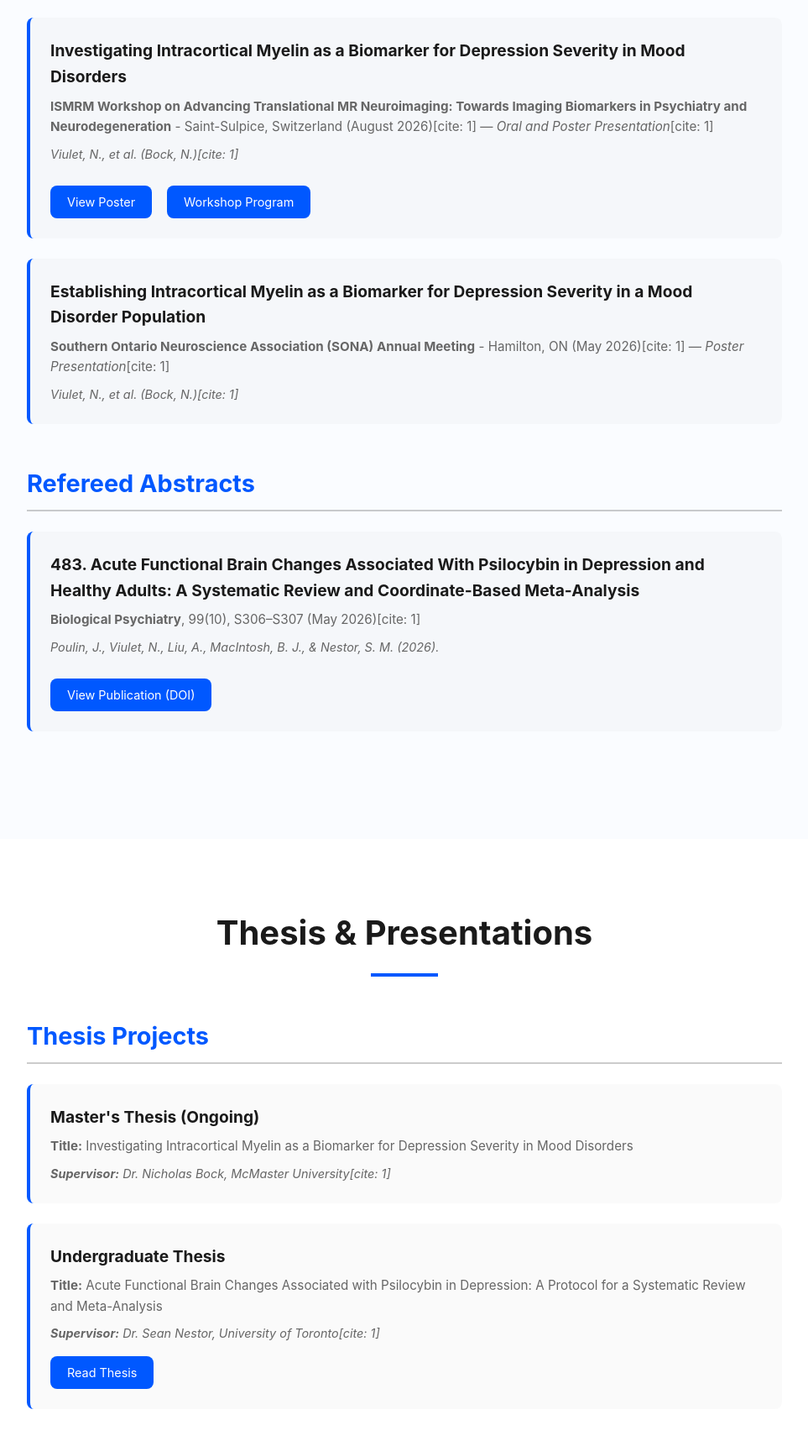
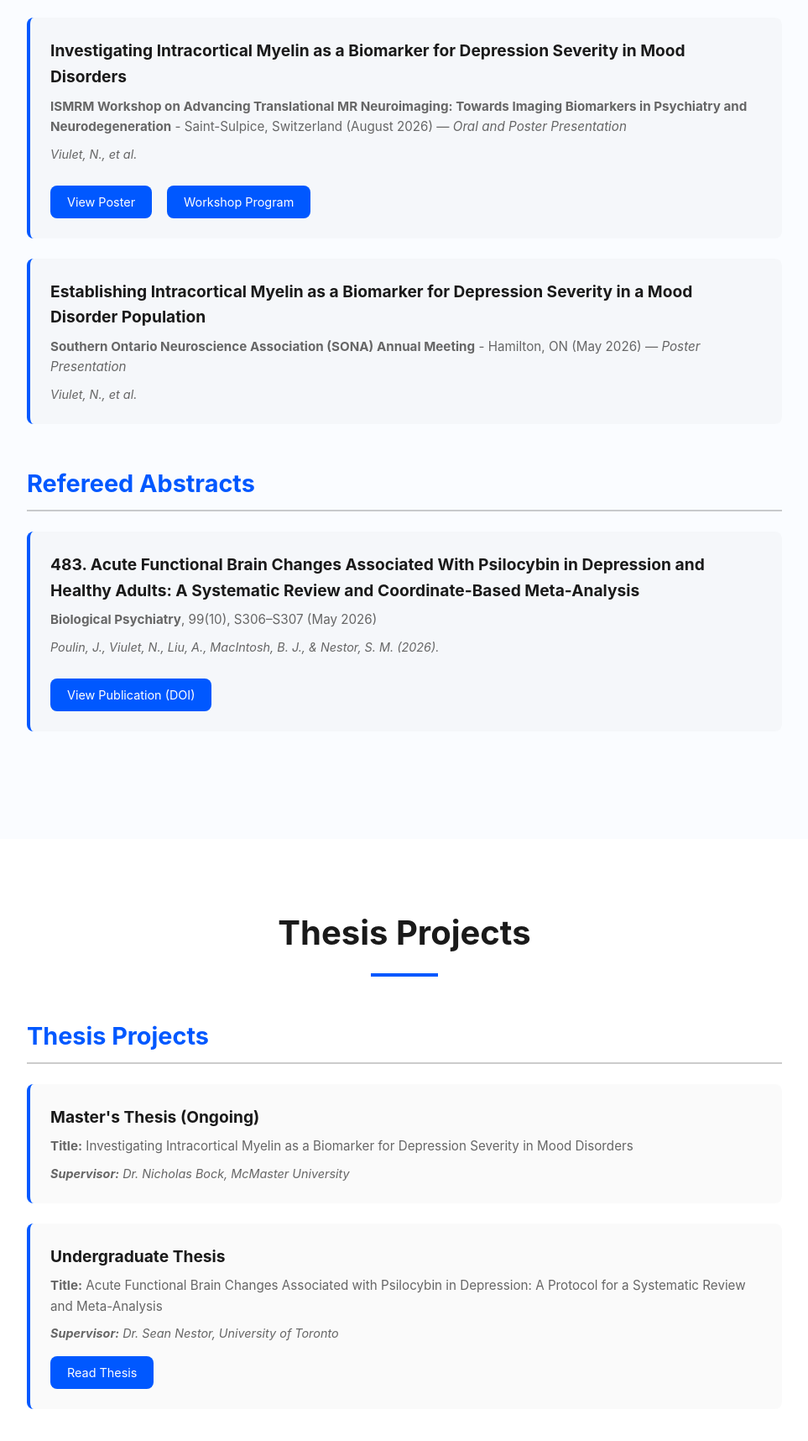
Before and after one commit to ViuletN/ViuletN.github.io, a website: page index.html in a window 1280 px wide. Shown: the part 1760-3476 px from the top of the page at 84% size, without its empty margins (158-1121 px from the left). Drawn offline with Linux system fonts and the light colour scheme.

Commit message:
formatting/content update

```diff
--- a/index.html
+++ b/index.html
@@ -91,9 +91,9 @@
 
         <div class="about-content">
             <div class="about-text">
-                <p>I am an MSc candidate in Neuroscience at McMaster University[cite: 1], supervised by Dr. Nicholas Bock[cite: 1], investigating the relationship between intracortical myelin and major depressive disorder. My work centers on quantitative neuroimaging (qMRI), computational analysis pipelines, and translating neuroimaging data to improve diagnostic and therapeutic frameworks for neuropsychiatric disorders.</p>
+                <p>I am an MSc candidate in Neuroscience at McMaster University, supervised by Dr. Nicholas Bock, investigating the relationship between intracortical myelin and major depressive disorder. My work centers on quantitative neuroimaging (qMRI), computational analysis pipelines, and translating neuroimaging data to improve diagnostic and therapeutic frameworks for neuropsychiatric disorders.</p>
 
-                <p>Bridging quantitative research with interdisciplinary perspectives, I aim to understand the structural substrates of mental health and contribute meaningful insights to clinical neuroscience.</p>
+                <p>Bridging quantitative research with interdisciplinary perspectives, I aim to understand the structural substrates of mental health and contribute meaningful insights to neuropsychiatric research.</p>
             </div>
 
             <!-- CV Download Button -->
@@ -123,8 +123,8 @@
                 <div class="academic-items">
                     <div class="academic-item">
                         <h4>Investigating Intracortical Myelin as a Biomarker for Depression Severity in Mood Disorders</h4>
-                        <p class="academic-detail"><strong>ISMRM Workshop on Advancing Translational MR Neuroimaging: Towards Imaging Biomarkers in Psychiatry and Neurodegeneration</strong> - Saint-Sulpice, Switzerland (August 2026)[cite: 1] — <em>Oral and Poster Presentation</em>[cite: 1]</p>
-                        <p class="academic-authors">Viulet, N., et al. (Bock, N.)[cite: 1]</p>
+                        <p class="academic-detail"><strong>ISMRM Workshop on Advancing Translational MR Neuroimaging: Towards Imaging Biomarkers in Psychiatry and Neurodegeneration</strong> - Saint-Sulpice, Switzerland (August 2026) — <em>Oral and Poster Presentation</em></p>
+                        <p class="academic-authors">Viulet, N., et al.</p>
                         <div class="button-group">
                             <a href="Documents/ISMRM_Poster_NV.pdf" target="_blank" class="btn-small">View Poster</a>
                             <a href="https://echo.ismrm.org/program/Psychiatry26" target="_blank" class="btn-small">Workshop Program</a>
@@ -132,8 +132,8 @@
                     </div>
                     <div class="academic-item">
                         <h4>Establishing Intracortical Myelin as a Biomarker for Depression Severity in a Mood Disorder Population</h4>
-                        <p class="academic-detail"><strong>Southern Ontario Neuroscience Association (SONA) Annual Meeting</strong> - Hamilton, ON (May 2026)[cite: 1] — <em>Poster Presentation</em>[cite: 1]</p>
-                        <p class="academic-authors">Viulet, N., et al. (Bock, N.)[cite: 1]</p>
+                        <p class="academic-detail"><strong>Southern Ontario Neuroscience Association (SONA) Annual Meeting</strong> - Hamilton, ON (May 2026) — <em>Poster Presentation</em></p>
+                        <p class="academic-authors">Viulet, N., et al.</p>
                     </div>
                 </div>
             </div>
@@ -144,10 +144,10 @@
                 <div class="academic-items">
                     <div class="academic-item">
                         <h4>483. Acute Functional Brain Changes Associated With Psilocybin in Depression and Healthy Adults: A Systematic Review and Coordinate-Based Meta-Analysis</h4>
-                        <p class="academic-detail"><strong>Biological Psychiatry</strong>, 99(10), S306–S307 (May 2026)[cite: 1]</p>
+                        <p class="academic-detail"><strong>Biological Psychiatry</strong>, 99(10), S306–S307 (May 2026)</p>
                         <p class="academic-authors">Poulin, J., Viulet, N., Liu, A., MacIntosh, B. J., & Nestor, S. M. (2026).</p>
                         <div class="button-group">
-                            <a href="https://doi.org/10.1016/j.biopsych.2026.03.229" target="_blank" class="btn-small">View Publication (DOI)</a>
+                            <a href="https://doi.org/10.1016/j.biopsych.2026.03.717" target="_blank" class="btn-small">View Publication (DOI)</a>
                         </div>
                     </div>
                 </div>
@@ -159,7 +159,7 @@
 <!-- ========== ACADEMIC WORK & THESIS SECTION ========== -->
 <section id="academic" class="section">
     <div class="container">
-        <h2 class="section-title">Thesis & Presentations</h2>
+        <h2 class="section-title">Thesis Projects</h2>
 
         <div class="academic-container">
             <div class="academic-category">
@@ -168,12 +168,12 @@
                     <div class="academic-item">
                         <h4>Master's Thesis (Ongoing)</h4>
                         <p class="academic-detail"><strong>Title:</strong> Investigating Intracortical Myelin as a Biomarker for Depression Severity in Mood Disorders</p>
-                        <p class="academic-authors"><strong>Supervisor:</strong> Dr. Nicholas Bock, McMaster University[cite: 1]</p>
+                        <p class="academic-authors"><strong>Supervisor:</strong> Dr. Nicholas Bock, McMaster University</p>
                     </div>
                     <div class="academic-item">
                         <h4>Undergraduate Thesis</h4>
                         <p class="academic-detail"><strong>Title:</strong> Acute Functional Brain Changes Associated with Psilocybin in Depression: A Protocol for a Systematic Review and Meta-Analysis</p>
-                        <p class="academic-authors"><strong>Supervisor:</strong> Dr. Sean Nestor, University of Toronto[cite: 1]</p>
+                        <p class="academic-authors"><strong>Supervisor:</strong> Dr. Sean Nestor, University of Toronto</p>
                         <a href="Documents/UGTHESIS_VIULETN.pdf" target="_blank" class="btn-small">Read Thesis</a>
                     </div>
                 </div>
```
